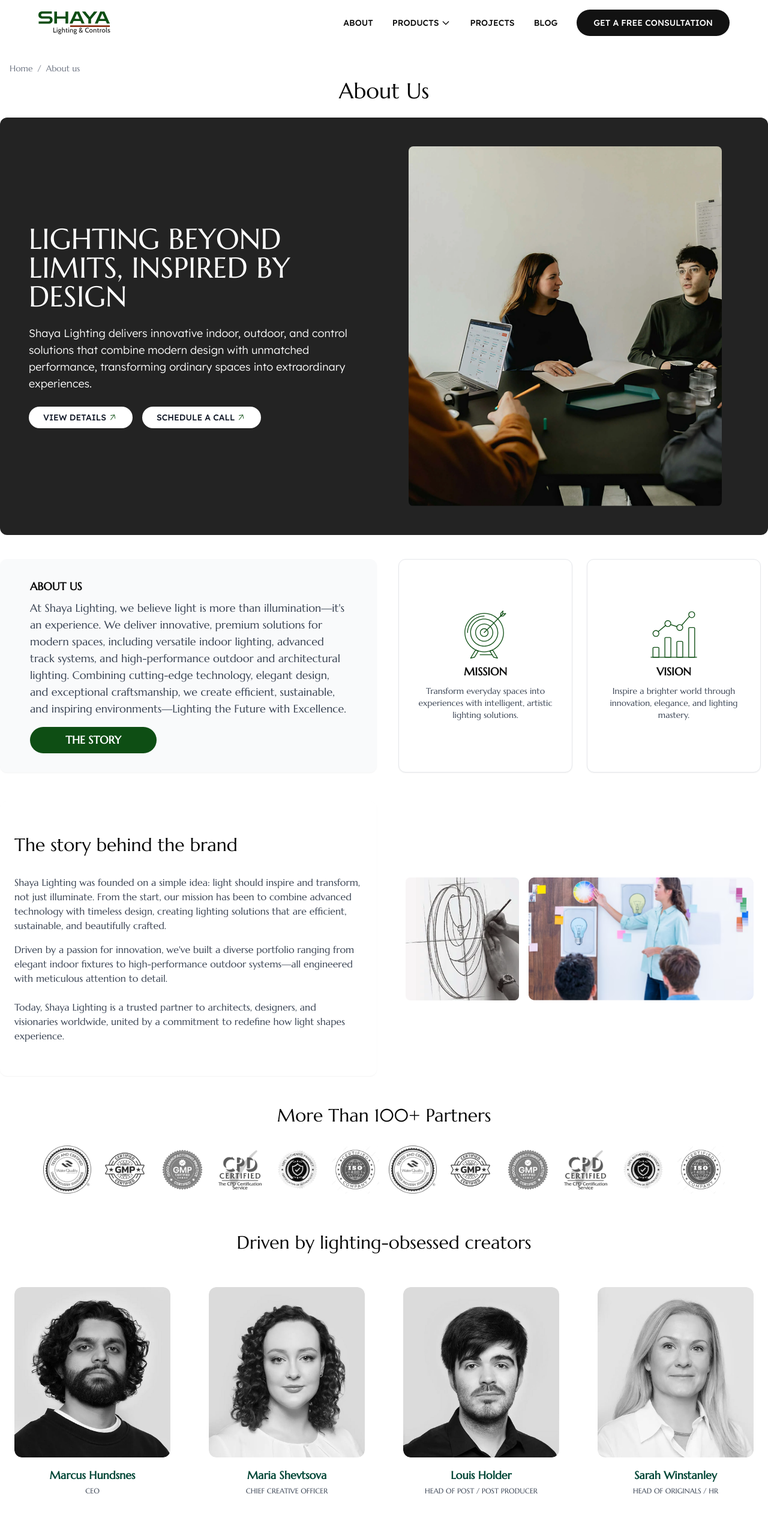
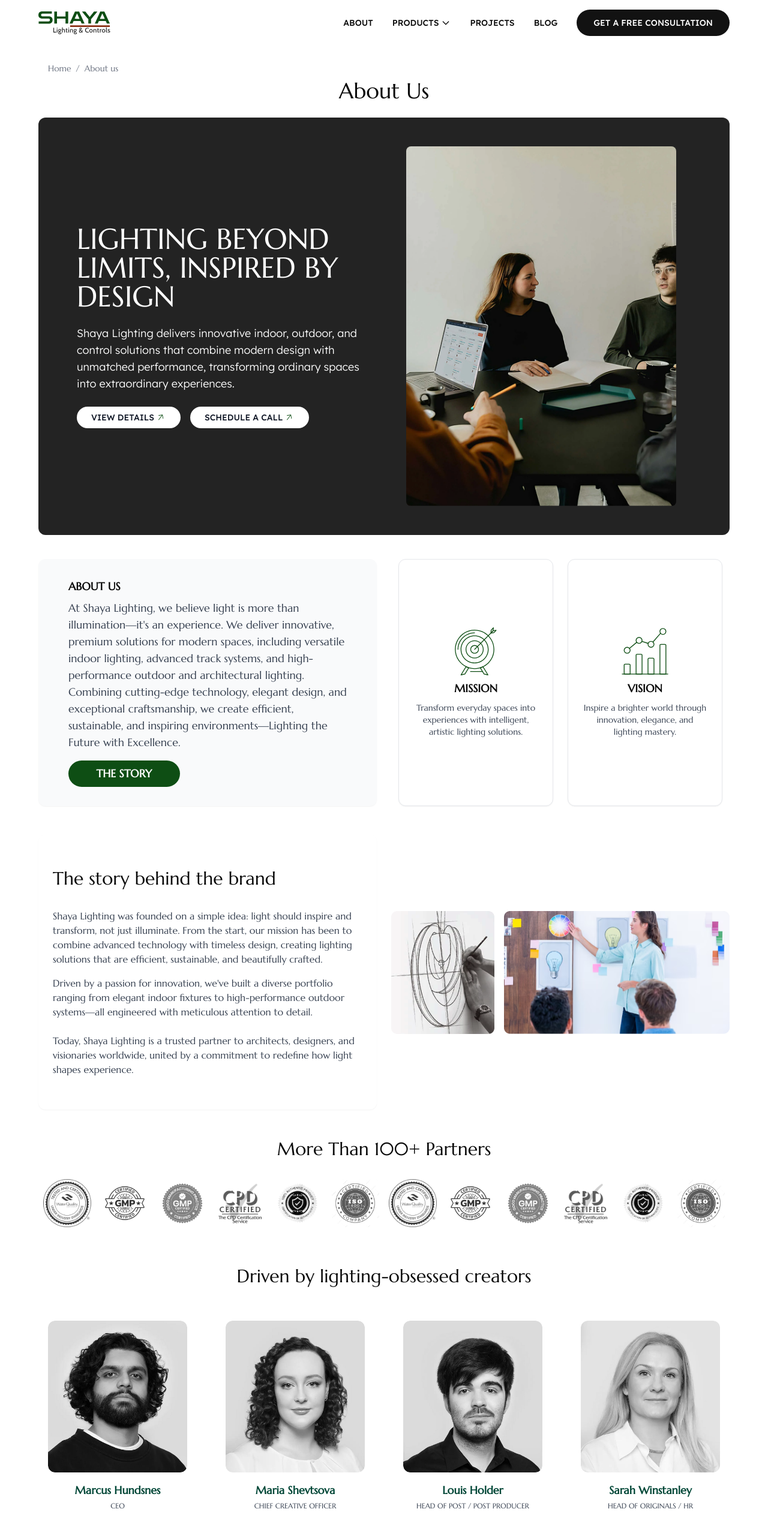
Before and after one commit to RAVI08RR/shayawebsite, a React (Vite) app: page /about in a window 1280 px wide. Shown: the top 2566 px of the page at 60% size. Built offline with nearby package versions, Linux system fonts and the light colour scheme.

Commit message:
all pages ui are done

```diff
--- a/src/pages/AboutUs/AboutUs.jsx
+++ b/src/pages/AboutUs/AboutUs.jsx
@@ -11,9 +11,10 @@ const AboutUs = () => {
   ];
 
   return (
-    <div className="bg-white min-h-screen ">
+    <>
+      <div className="bg-white min-h-screen w-full px-4 sm:px-6 lg:px-16">
         {/* Breadcrumb */}
-      <nav className="text-sm text-gray-500 px-4 pt-6 max-w-[82rem] mx-auto">
+        <nav className="text-sm text-gray-500 px-4 pt-6 w-full   mx-auto">
           <ol className="list-reset flex">
             <li>
               <a href="/" className="hover:underline">
@@ -31,7 +32,7 @@ const AboutUs = () => {
         <h1 className="text-3xl sm:text-4xl font-marcellus text-center mt-2 mb-6">About Us</h1>
 
         {/* Hero Section */}
-      <section className="bg-[#232323] lg:rounded-xl max-w-[82rem] mx-auto grid grid-cols-1 md:grid-cols-2 items-center gap-6 px-2 py-8 md:py-12 md:px-12 mb-10">
+        <section className="bg-[#232323] lg:rounded-xl w-full lg:max-w-[1790px] mx-auto grid grid-cols-1 md:grid-cols-2 items-center gap-6  py-8 md:py-12 px-4 sm:px-6 lg:px-16 mb-10">
           {/* Left: Text */}
           <div className="text-white space-y-6">
             <h2 className="text-2xl sm:text-3xl lg:text-5xl font-marcellus font-normal leading-tight">
@@ -48,7 +49,11 @@ const AboutUs = () => {
               </button>
               <button className="bg-white text-gray-900 px-6 py-2 rounded-full font-lexend font-medium text-sm hover:bg-[#0E4E14] transition flex hover:text-white">
                 SCHEDULE A CALL{' '}
-              <img src="/images/link-arrow.svg" className="w-5 h-5  hover:text-white" alt="arrow" />
+                <img
+                  src="/images/link-arrow.svg"
+                  className="w-5 h-5  hover:text-white"
+                  alt="arrow"
+                />
               </button>
             </div>
           </div>
@@ -63,7 +68,7 @@ const AboutUs = () => {
         </section>
 
         {/* About, Mission, Vision Cards */}
-      <section className="max-w-[82rem] mx-auto grid grid-cols-1 md:grid-cols-2 gap-6 mb-12">
+        <section className=" w-full lg:max-w-[1790px] mx-auto grid grid-cols-1 md:grid-cols-2 gap-6 mb-12">
           {/* Left: About Us (col-6) */}
           <div className="bg-gray-50 rounded-xl p-8 flex flex-col justify-between shadow-sm h-full px-[50px]">
             <h3 className="text-lg font-semibold mb-2">ABOUT US</h3>
@@ -72,8 +77,8 @@ const AboutUs = () => {
               deliver innovative, premium solutions for modern spaces, including versatile indoor
               lighting, advanced track systems, and high-performance outdoor and architectural
               lighting. Combining cutting-edge technology, elegant design, and exceptional
-            craftsmanship, we create efficient, sustainable, and inspiring environments—Lighting the
-            Future with Excellence.
+              craftsmanship, we create efficient, sustainable, and inspiring environments—Lighting
+              the Future with Excellence.
             </p>
             <button className="bg-[#0E4E14]  text-white px-4 py-2 rounded-full text-lg font-semibold  w-[40%]">
               THE STORY
@@ -100,7 +105,7 @@ const AboutUs = () => {
         </section>
 
         {/* Story Behind the Brand */}
-      <section className="max-w-[82rem] mx-auto grid grid-cols-1 md:grid-cols-2 gap-6 mb-12">
+        <section className=" w-full lg:max-w-[1790px] mx-auto grid grid-cols-1 md:grid-cols-2 gap-6 mb-12">
           {/* Left: Text */}
           <div className="bg-white rounded-xl p-6 shadow-sm flex flex-col justify-center">
             <h2 className="text-2xl sm:text-3xl font-marcellus text-center md:text-left mb-8">
@@ -113,9 +118,9 @@ const AboutUs = () => {
               beautifully crafted.
             </p>
             <p className="text-gray-700 text-base">
-            Driven by a passion for innovation, we've built a diverse portfolio ranging from elegant
-            indoor fixtures to high-performance outdoor systems—all engineered with meticulous
-            attention to detail.
+              Driven by a passion for innovation, we've built a diverse portfolio ranging from
+              elegant indoor fixtures to high-performance outdoor systems—all engineered with
+              meticulous attention to detail.
               <br />
               <br />
               Today, Shaya Lighting is a trusted partner to architects, designers, and visionaries
@@ -141,7 +146,7 @@ const AboutUs = () => {
         </section>
 
         {/* Partners Section */}
-      <section className="max-w-[82rem] mx-auto px-2 mb-16">
+        <section className=" w-full lg:max-w-[1790px] mx-auto px-2 mb-16">
           <h2 className="text-2xl sm:text-3xl font-marcellus text-center mb-8">
             More Than 100+ Partners
           </h2>
@@ -167,7 +172,7 @@ const AboutUs = () => {
         </section>
 
         {/* Team Section */}
-      <section className="max-w-[82rem] mx-auto px-2 mb-16">
+        <section className=" w-full lg:max-w-[1790px] mx-autopx-2 mb-16">
           <h2 className="text-3xl font-marcellus text-center mb-10">
             Driven by lighting-obsessed creators
           </h2>
@@ -216,6 +221,7 @@ const AboutUs = () => {
         </section>
 
         {/* Call to Action Section */}
+      </div>
       <section className="bg-black py-16">
         <div className="max-w-3xl mx-auto text-center">
           <h2 className="text-3xl sm:text-4xl font-marcellus text-white mb-8">
@@ -226,7 +232,7 @@ const AboutUs = () => {
           </button>
         </div>
       </section>
-    </div>
+    </>
   );
 };
 
```
Lines whose indentation alone changed are shown as unchanged.
